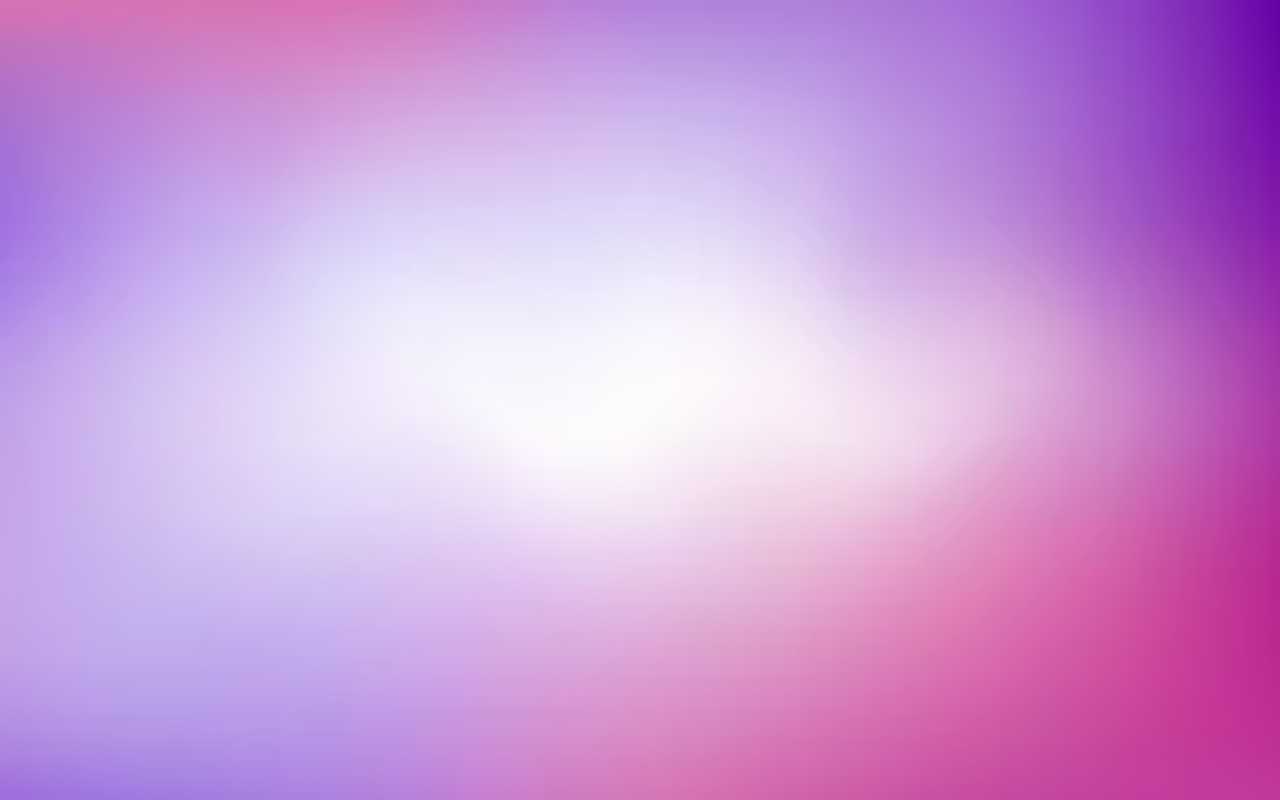
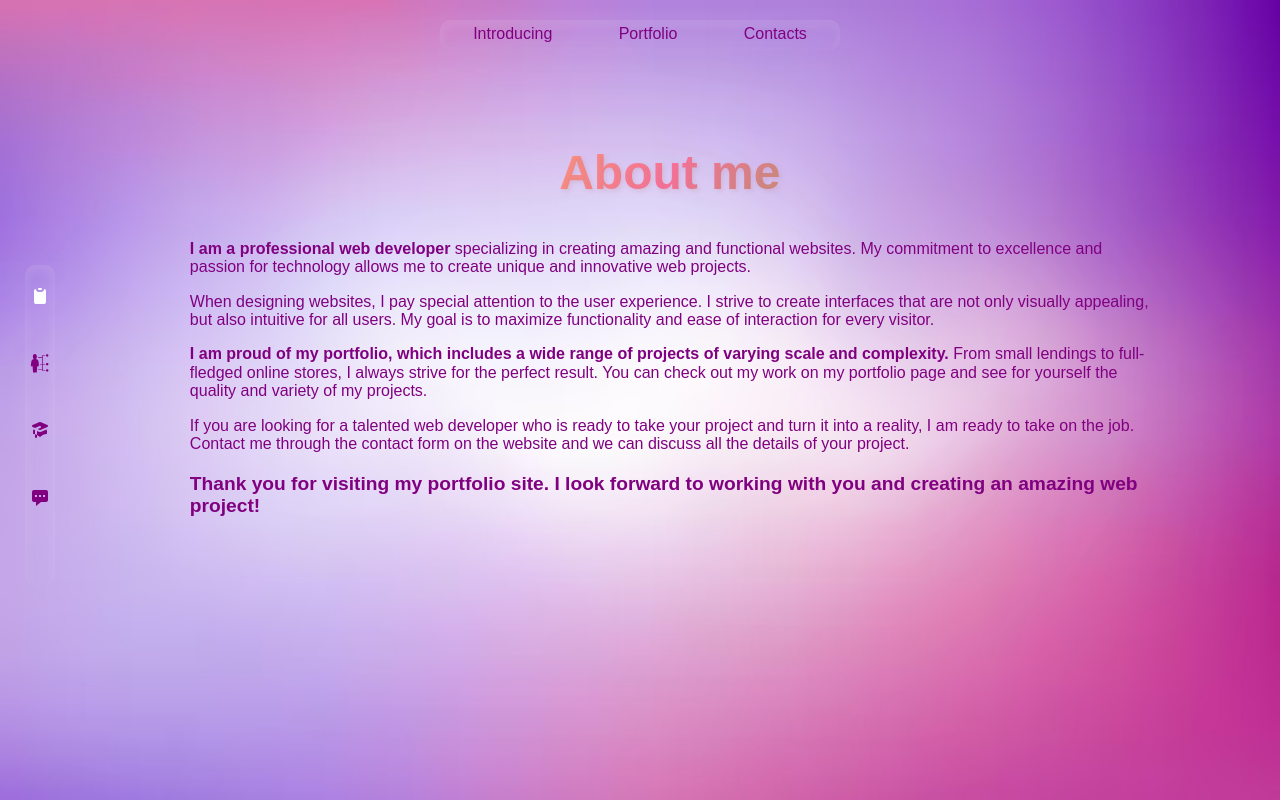
Before and after one commit to adilek96/my-portfolio, a React (Create React App) app: page /about in a window 1280 px wide. Before the commit this address had no page. Built offline with nearby package versions, Linux system fonts and the light colour scheme.

Commit message:
adding animation

```diff
--- a/package.json
+++ b/package.json
@@ -6,10 +6,12 @@
     "@testing-library/jest-dom": "^5.16.5",
     "@testing-library/react": "^13.4.0",
     "@testing-library/user-event": "^13.5.0",
+    "framer-motion": "^10.12.21",
     "normalize.css": "^8.0.1",
     "react": "^18.2.0",
     "react-dom": "^18.2.0",
     "react-icons": "^4.10.1",
+    "react-id-generator": "^3.0.2",
     "react-router-dom": "^6.14.1",
     "react-scripts": "5.0.1",
     "web-vitals": "^2.1.4"
--- a/src/App.js
+++ b/src/App.js
@@ -1,6 +1,7 @@
 import React from "react";
 import Layout from "./Layout";
 import ContentHome from "./ContentHome";
+import ContentAbout from "./ContentAbout";
 import ContentSkills from "./ContentSkills";
 import ContentEdu from "./ContentEdu";
 import ContentContact from "./ContentContact";
@@ -13,10 +14,11 @@ function App() {
     <Routes>
       <Route path="/" element={<Layout />}>
         <Route index element={<ContentHome />} />
+        <Route path="about" element={<ContentAbout />} />
         <Route path="skills" element={<ContentSkills />} />
         <Route path="education" element={<ContentEdu />} />
         <Route path="contact" element={<ContentContact />} />
-        <Route path="/portfolio" element={<ContentPortfolio />} />
+        <Route path="portfolio" element={<ContentPortfolio />} />
       </Route>
     </Routes>
   );
--- a/src/Aside.js
+++ b/src/Aside.js
@@ -9,7 +9,7 @@ export default function Aside() {
       <nav className="aside__nav">
         <ul className="aside__nav-list">
           <li>
-            <NavLink to="/">
+            <NavLink to="about">
               <HiClipboard />
             </NavLink>
           </li>
--- /dev/null
+++ b/src/ContentAbout.js
@@ -0,0 +1,69 @@
+import React from "react";
+import { motion } from "framer-motion";
+
+export default function ContentAbout() {
+  const pVariants = {
+    hidden: {
+      opacity: 0,
+    },
+    visible: {
+      opacity: 1,
+    },
+  };
+  const divVariants = {
+    hidden: {
+      y: -1000,
+      opacity: 0.5,
+    },
+    visible: {
+      y: 0,
+      opacity: 1,
+    },
+  };
+
+  return (
+    <motion.article
+      initial={"hidden"}
+      animate={"visible"}
+      transition={{ duration: 2 }}
+      variants={divVariants}
+      className="content__about"
+    >
+      <h2>About me</h2>
+      <p>
+        <strong>I am a professional web developer</strong> specializing in
+        creating amazing and functional websites. My commitment to excellence
+        and passion for technology allows me to create unique and innovative web
+        projects.
+      </p>
+      <p>
+        When designing websites, I pay special attention to the user experience.
+        I strive to create interfaces that are not only visually appealing, but
+        also intuitive for all users. My goal is to maximize functionality and
+        ease of interaction for every visitor.
+      </p>
+
+      <p>
+        <strong>
+          I am proud of my portfolio, which includes a wide range of projects of
+          varying scale and complexity.
+        </strong>{" "}
+        From small lendings to full-fledged online stores, I always strive for
+        the perfect result. You can check out my work on my portfolio page and
+        see for yourself the quality and variety of my projects.
+      </p>
+      <p>
+        If you are looking for a talented web developer who is ready to take
+        your project and turn it into a reality, I am ready to take on the job.
+        Contact me through the contact form on the website and we can discuss
+        all the details of your project.
+      </p>
+      <p>
+        <strong>
+          Thank you for visiting my portfolio site. I look forward to working
+          with you and creating an amazing web project!
+        </strong>
+      </p>
+    </motion.article>
+  );
+}
--- a/src/ContentContact.js
+++ b/src/ContentContact.js
@@ -1,37 +1,49 @@
-import React from "react";
+import React, { useState } from "react";
 import { HiMail } from "react-icons/hi";
 import { FaTelegram, FaGithub, FaLinkedin } from "react-icons/fa";
+import { motion } from "framer-motion";
 
 export default function ContentContact() {
+  const icons = [<HiMail />, <FaTelegram />, <FaGithub />, <FaLinkedin />];
+  const itemLinksName = [
+    "https://ashurovadil96@gmail.com",
+    "https://t.me/adilek96",
+    "https://github.com/adilek96",
+    "https://www.linkedin.com/in/adil-ashurov",
+  ];
+
+  const divVariants = {
+    hidden: {
+      y: -1000,
+      opacity: 0.5,
+    },
+    visible: {
+      y: 0,
+      opacity: 1,
+    },
+  };
   return (
-    <div className="content__contact">
+    <motion.div
+      initial={"hidden"}
+      animate={"visible"}
+      transition={{ duration: 2 }}
+      variants={divVariants}
+      className="content__contact"
+    >
       <h2>Contacts me</h2>
       <p>
         <b>You can use one of the methods listed to contact me:</b>
       </p>
       <ul className="content__contact-list">
-        <li>
-          <a href="#">
-            <HiMail />
-          </a>
-        </li>
-        <li>
-          <a href="#">
-            <FaTelegram />
-          </a>
-        </li>
-        <li>
-          <a href="#">
-            <FaGithub />
-          </a>
-        </li>
-        <li>
-          <a href="#">
-            <FaLinkedin />
-          </a>
-        </li>
+        {icons.map((item, i) => {
+          return (
+            <li key={i}>
+              <a href={itemLinksName[i]}>{item}</a>
+            </li>
+          );
+        })}
       </ul>
       <p>Or leave a message using the contact form:</p>
-    </div>
+    </motion.div>
   );
 }
--- a/src/ContentEdu.js
+++ b/src/ContentEdu.js
@@ -1,9 +1,26 @@
 import React from "react";
+import { motion } from "framer-motion";
 
 export default function ContentEdu() {
+  const divVariants = {
+    hidden: {
+      y: -1000,
+      opacity: 0.5,
+    },
+    visible: {
+      y: 0,
+      opacity: 1,
+    },
+  };
   return (
-    <div className="content__edu">
+    <motion.div
+      initial={"hidden"}
+      animate={"visible"}
+      transition={{ duration: 2 }}
+      variants={divVariants}
+      className="content__edu"
+    >
       <h2>Education and certification</h2>
-    </div>
+    </motion.div>
   );
 }
--- a/src/ContentHome.js
+++ b/src/ContentHome.js
@@ -1,21 +1,74 @@
 import React from "react";
+import { motion } from "framer-motion";
 
 export default function ContentHome() {
+  const h2Variants = {
+    hidden: {
+      x: -1000,
+      opacity: 0,
+    },
+    visible: {
+      x: 0,
+      opacity: 1,
+    },
+  };
+  const pVariants = {
+    hidden: {
+      opacity: 0,
+    },
+    visible: {
+      opacity: 1,
+    },
+  };
+  const divVariants = {
+    hidden: {
+      x: -1000,
+      opacity: 0.5,
+    },
+    visible: {
+      x: 0,
+      opacity: 1,
+    },
+  };
+
   return (
     <article className="content__home">
       <div className="content__home-text">
-        <h2>
+        <motion.h2
+          initial={"hidden"}
+          animate={"visible"}
+          transition={{ delay: 0.5, duration: 2 }}
+          variants={h2Variants}
+        >
           <span>Hello,</span>
           <br /> my name is <br />
-          <span>Adil Ashurov</span>
-        </h2>
-        <p>
+          <motion.span
+            initial={"hidden"}
+            animate={"visible"}
+            transition={{ delay: 2.5, duration: 2 }}
+            variants={h2Variants}
+          >
+            Adil Ashurov
+          </motion.span>
+        </motion.h2>
+        <motion.p
+          initial={"hidden"}
+          animate={"visible"}
+          transition={{ delay: 3, duration: 1 }}
+          variants={pVariants}
+        >
           I`m a <b>front-end developer.</b>
-        </p>
+        </motion.p>
       </div>
-      <div className="content__home-img">
+      <motion.div
+        initial={"hidden"}
+        animate={"visible"}
+        transition={{ delay: 0.5, duration: 2 }}
+        variants={divVariants}
+        className="content__home-img"
+      >
         <img src="../img/image.png" />
-      </div>
+      </motion.div>
     </article>
   );
 }
--- a/src/ContentSkills.js
+++ b/src/ContentSkills.js
@@ -1,19 +1,87 @@
 import React from "react";
 
+import { motion } from "framer-motion";
+import {
+  FaHtml5,
+  FaCss3,
+  FaJsSquare,
+  FaReact,
+  FaSass,
+  FaLess,
+  FaBootstrap,
+  FaHeadSideMask,
+} from "react-icons/fa";
+import { SiRedux, SiTailwindcss, SiWebflow } from "react-icons/si";
+
 export default function ContentSkills() {
+  const icons = [
+    <FaHtml5 />,
+    <FaCss3 />,
+    <FaJsSquare />,
+    <FaReact />,
+    <FaSass />,
+    <FaLess />,
+    <FaBootstrap />,
+    <SiRedux />,
+    <SiTailwindcss />,
+    <SiWebflow />,
+  ];
+  const divVariants = {
+    hidden: {
+      y: -1000,
+      opacity: 0.5,
+    },
+    visible: {
+      y: 0,
+      opacity: 1,
+    },
+  };
+  const listVariants = {
+    hidden: {
+      opacity: 0,
+    },
+    visible: (i) => ({
+      opacity: 1,
+      transition: {
+        delay: 2 + i * 0.5,
+      },
+    }),
+  };
   return (
-    <div className="content__skills">
+    <motion.div
+      initial={"hidden"}
+      animate={"visible"}
+      transition={{ duration: 2 }}
+      variants={divVariants}
+      className="content__skills"
+    >
       <h2>My skills</h2>
       <p>
         I possess strong skills in front-end web development, including{" "}
         <b>
-          HTML, CSS, SCSS, SASS, LESS, JavaScript, React, Redux, Bootstrap, and
-          Tailwind CSS.
+          HTML, CSS, SCSS, SASS, LESS, JavaScript, React, Redux, Bootstrap,
+          Tailwind CSS and Webflow.
         </b>{" "}
         I can create visually appealing and interactive websites, ensuring
         seamless user experiences. I prioritize clean and maintainable code to
         deliver scalable and performant websites.
       </p>
-    </div>
+      <ul className="content__skills-list">
+        {icons.map((item, i) => {
+          return (
+            <motion.li
+              initial={"hidden"}
+              animate={"visible"}
+              transition={{ delay: 3, duration: 2 }}
+              variants={listVariants}
+              custom={i}
+              key={i}
+            >
+              {item}
+            </motion.li>
+          );
+        })}
+      </ul>
+    </motion.div>
   );
 }
--- a/src/Layout.js
+++ b/src/Layout.js
@@ -1,4 +1,5 @@
 import React from "react";
+
 import Header from "./Header";
 import Aside from "./Aside";
 import Content from "./Content";
@@ -9,7 +10,7 @@ export default function Layout() {
       <Header />
       <main className="main">
         <Aside />
-        <Content />
+        {<Content />}
       </main>
     </div>
   );
--- a/src/index.css
+++ b/src/index.css
@@ -364,10 +364,15 @@ html,
 body {
   height: 100%;
   background: url("../public/img/bg.avif") center 0/100% 100% no-repeat;
-  /* background-color: #666; */
-  color: #fff;
+  background-color: #666;
+
+
+  color: white;
   font-family: 'Montserrat Alternates', sans-serif;
 
+}
+a {
+  color: #800080;
 }
 
 .wrapper {
@@ -455,6 +460,9 @@ li:hover {
   padding: 5px 0;
 }
 
+
+
+
 /* =========================================================== */
 
 .content__home {
@@ -466,26 +474,18 @@ li:hover {
   gap: 30px;
   align-items: center;
 }
-.content__skills {
+
+.content__edu, .content__skills, .content__portfolio, .content__contact {
   width: 70vw;
-  height: 60vh;
-  /* background-color: rgb(62, 171, 64); */
+  height: 70vh;
+
 }
-.content__edu{
-  width: 70vw;
-  height: 60vh;
-  /* background-color: rgb(179, 66, 37); */
+.content__about {
+  width: 75vw;
+  height: 80vh;
 }
-.content__portfolio {
-  width: 70vw;
-  height: 60vh;
-  background-color: rgb(30, 11, 234);
-}
-.content__contact {
-  width: 70vw;
-  height: 60vh;
-  /* background-color: rgb(162, 46, 201); */
-}
+
+
 
 .active {
   color:#fff
@@ -509,10 +509,13 @@ h2 {
 .content__home-text  span,
 .content__skills h2,
 .content__edu h2,
+.content__about h2,
 .content__contact  h2 {
   font-size: 3rem;
-  background-color: #2AA5A0;
-  background-image: linear-gradient(90deg, #E3535D, #2AA5A0);
+  /* background-color: #FF3CAC;
+  background-image: linear-gradient(180deg, #FF3CAC 0%, #784BA0 50%, #2B86C5 100%); */
+  background-color: #FEE140;
+  background-image: linear-gradient(120deg, #FEE140 9%, #FA709A 50%, #68c13f 87%);
   background-clip: text;
   color: transparent;
   text-shadow: 2px 2px 4px rgba(190, 127, 127, 0.2);
@@ -533,10 +536,27 @@ h2 {
   width: 40vw;
   color: #800080;
 }
+.content__contact li p {
+  font-size: 1rem;
+  font-weight: 700;
+
+}
+.content__skills-list  {
+  display: flex;
+  font-size: 3rem;
+}
+.content__skills-list li  {
+  display: flex;
+  align-items: center;
+  justify-content: center;
+  padding: 3px;
+
+}
+
 
 /* ============================================================================ */
 
-.content__edu h2 {
+.content__edu h2, .content__about{
   text-align: center;
 }
 .content__contact  h2 {
@@ -557,3 +577,13 @@ h2 {
   padding: 3px;
   font-size: 3rem;
 }
+.content__about p {
+
+  color: #800080;
+  font-size: 1rem;
+  text-align: left;
+  font-weight: 400;
+}
+.content__about p:last-child {
+  font-size: 1.2rem;
+}
```
Also changed, not shown: src/ContentPortfolio.js (+10 -1 lines), 1 other file (tests, documents, lock files or other folders).
